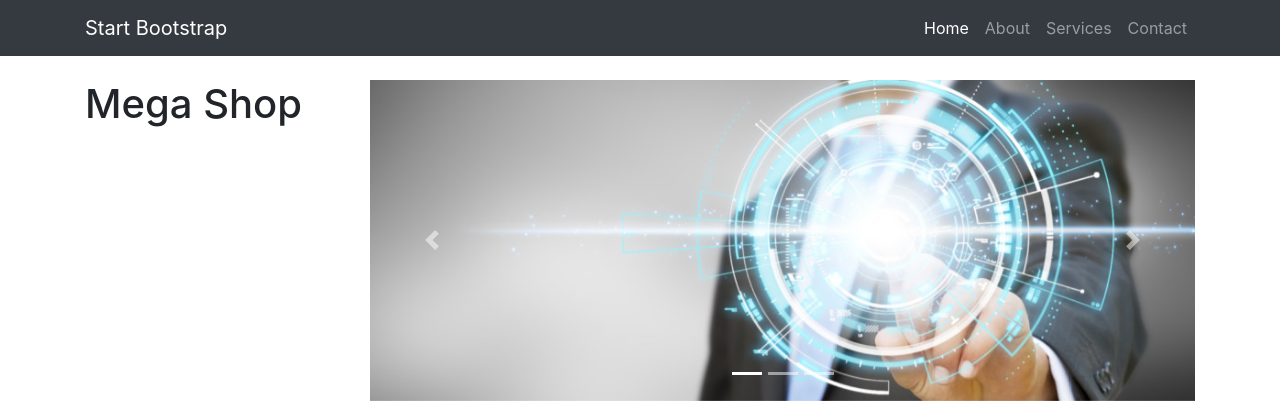
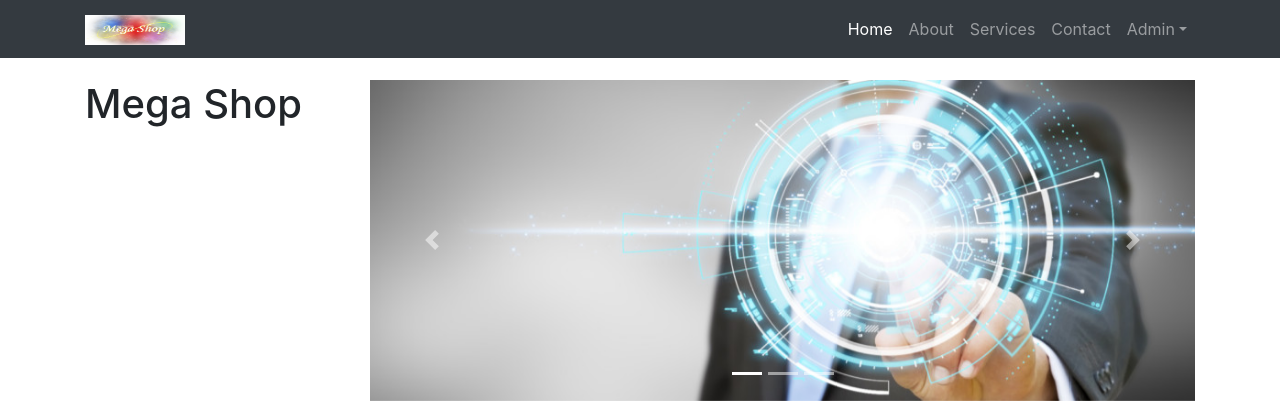
Before and after one commit to huynhcongtri911997/final-course, a PHP site: page /final-course/index.php in a window 1280 px wide. Shown: the top 420 px of the page. Run offline with PHP 8.4, Linux system fonts and the light colour scheme; grey boxes labelled with a size stand in for pictures from a placeholder-image service; data that the repository does not hold is empty; some libraries are stand-ins or nearby versions.

Commit message:
fnish homepage

```diff
--- a/app/menu.php
+++ b/app/menu.php
@@ -1,6 +1,6 @@
 <nav class="navbar navbar-expand-lg navbar-dark bg-dark fixed-top">
       <div class="container">
-        <a class="navbar-brand" href="index.php">Start Bootstrap</a>
+        <a class="navbar-brand" href="index.php"><img width="100" height="30" src="../public/uploads/13.jpg"></a>
         <button class="navbar-toggler" type="button" data-toggle="collapse" data-target="#navbarResponsive" aria-controls="navbarResponsive" aria-expanded="false" aria-label="Toggle navigation">
           <span class="navbar-toggler-icon"></span>
         </button>
@@ -20,6 +20,14 @@
             <li class="nav-item">
               <a class="nav-link" href="#">Contact</a>
             </li>
+            <li class="nav-item dropdown">
+          <a class="nav-link dropdown-toggle" href="#" id="dropdown01" data-toggle="dropdown" aria-haspopup="true" aria-expanded="false">Admin</a>
+          <div class="dropdown-menu" aria-labelledby="dropdown01">
+            <a class="dropdown-item" href="admin/catalogs/index.php">Danh sách Catalogs</a>
+            <a class="dropdown-item" href="admin/products/index.php">Danh sách Products</a>
+            <a class="dropdown-item" href="admin/users/index.php">Danh sách Users</a>
+          </div>
+        </li>
           </ul>
         </div>
       </div>
```
Also changed, not shown: public/uploads/13.jpg (added).
